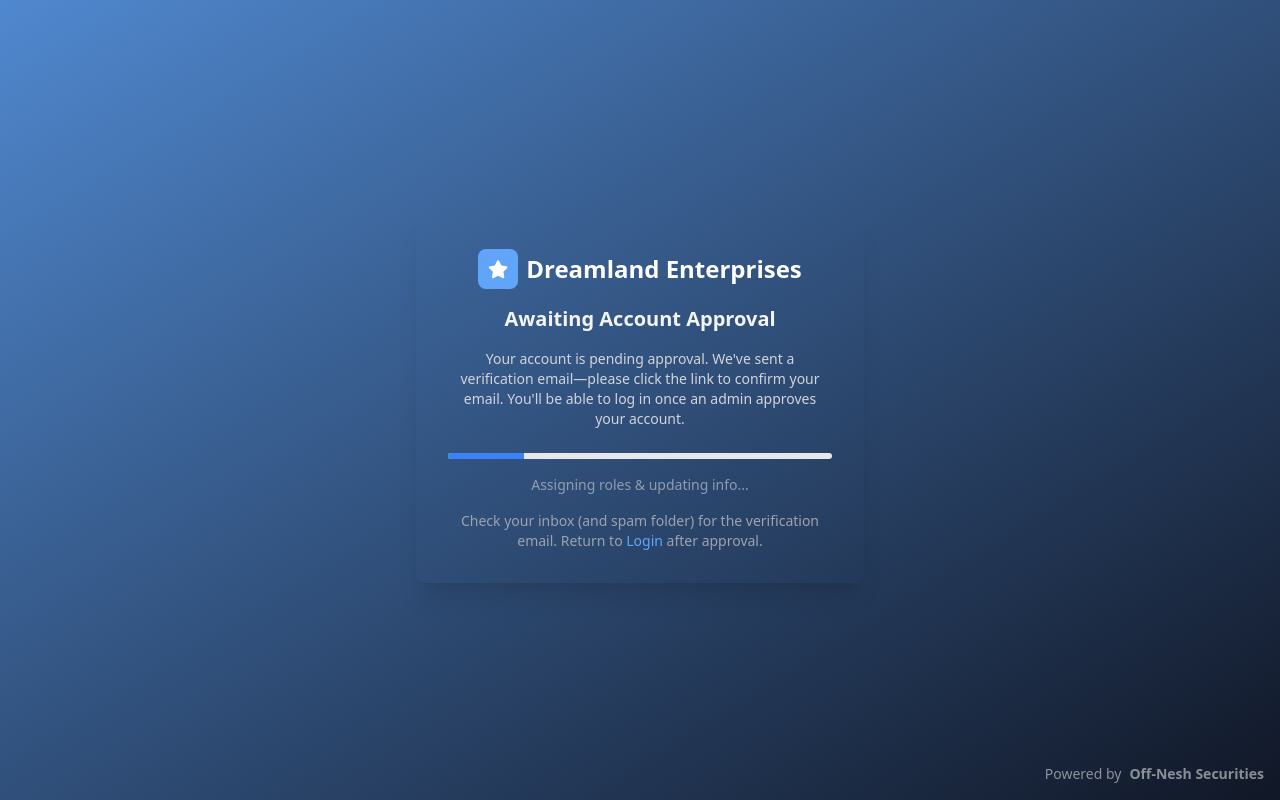
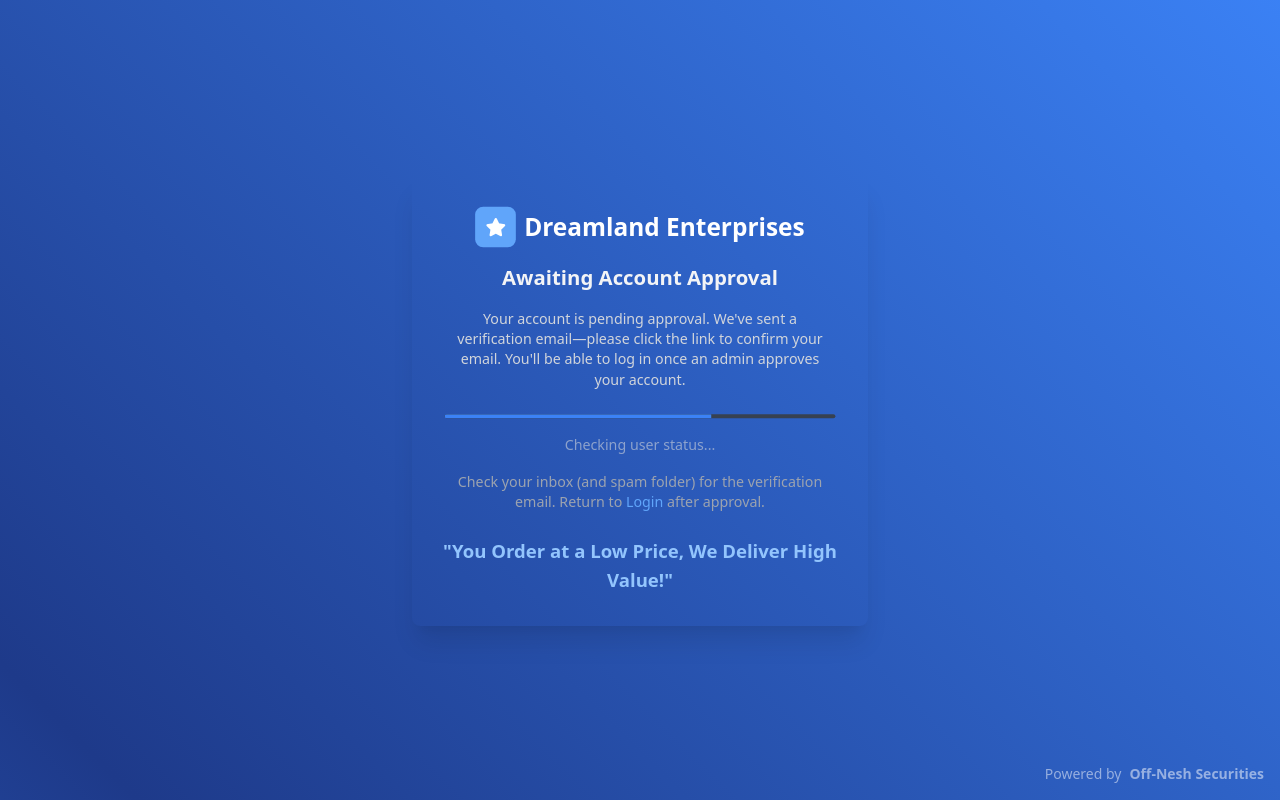
Before and after one commit to off-n3sh/salespos-loading-sheet, a Flask app: template templates/awaiting.html in a window 1280 px wide. Run offline with Flask 3, Linux system fonts and the light colour scheme; the template is opened without the code that fills it: most values are stand-ins (such as "Sample title", 1, 10 or a date in 2020); parts of the project's set-up code (start-up, migrations or seed data) failed here and were passed over; some libraries are stand-ins or nearby versions.

Commit message:
WAKEUP FILTHY

```diff
--- a/app.py
+++ b/app.py
@@ -669,42 +669,49 @@ def login():
 @no_cache
 @login_required
 def dashboard():
+    # Extract query parameters
     page = int(request.args.get('page', 1))
     per_page = 50
     time_filter = request.args.get('time', 'all')
     status_filter = request.args.get('status', 'all')
     search_query = request.args.get('search', '').strip()
 
+    # Initialize Firestore client and set today's date range
     db = firestore.Client()
     now = datetime.now(NAIROBI_TZ)
     today_start = now.replace(hour=0, minute=0, second=0, microsecond=0)
     today_end = today_start + timedelta(days=1)
 
-    # Fetch all orders from Firestore
+    # Fetch all orders for stats calculation
     all_orders_ref = db.collection('orders').order_by('date', direction=firestore.Query.DESCENDING)
     all_orders = list(all_orders_ref.stream())
 
+    # Calculate total, pending, and completed orders
     total_orders = len(all_orders)
     pending_count = sum(1 for doc in all_orders if float(doc.to_dict().get('balance', 0)) > 0)
     completed_count = sum(1 for doc in all_orders if float(doc.to_dict().get('balance', 0)) == 0)
 
-    # Filter orders for sales history
+    # Filter orders for sales history based on status
     orders_ref = db.collection('orders').order_by('date', direction=firestore.Query.DESCENDING)
     if status_filter == 'pending':
         orders_ref = orders_ref.where(filter=FieldFilter('balance', '>', 0))
     elif status_filter == 'completed':
         orders_ref = orders_ref.where(filter=FieldFilter('balance', '>=', -0.001)).where(filter=FieldFilter('balance', '<=', 0.001))
 
+    # Apply search query if provided
     filtered_orders = []
-    matching_order_ids = set()
     if search_query:
         search_lower = search_query.lower()
+        matching_order_ids = set()
+        # Search by salesperson name
         salesperson_orders = orders_ref.where('salesperson_name_lower', '>=', search_lower).where('salesperson_name_lower', '<=', search_lower + '\uf8ff').stream()
+        # Search by shop name
         shop_orders = orders_ref.where('shop_name_lower', '>=', search_lower).where('shop_name_lower', '<=', search_lower + '\uf8ff').stream()
         for doc in salesperson_orders:
             matching_order_ids.add(doc.id)
         for doc in shop_orders:
             matching_order_ids.add(doc.id)
+        # Fetch matching orders
         for doc_id in matching_order_ids:
             doc = db.collection('orders').document(doc_id).get()
             if doc.exists:
@@ -712,7 +719,7 @@ def dashboard():
                 balance = float(order_dict.get('balance', 0))
                 closed_date = process_date(order_dict.get('closed_date'))
                 if balance > 0 and closed_date:
-                    closed_date = None
+                    closed_date = None  # Reset closed_date if balance is positive
                 filtered_orders.append({
                     'doc': doc,
                     'receipt_id': order_dict.get('receipt_id', doc.id),
@@ -727,12 +734,13 @@ def dashboard():
                     'order_type': order_dict.get('order_type', 'wholesale')
                 })
     else:
+        # No search query, fetch all filtered orders
         for doc in orders_ref.stream():
             order_dict = doc.to_dict()
             balance = float(order_dict.get('balance', 0))
             closed_date = process_date(order_dict.get('closed_date'))
             if balance > 0 and closed_date:
-                closed_date = None
+                closed_date = None  # Reset closed_date if balance is positive
             filtered_orders.append({
                 'doc': doc,
                 'receipt_id': order_dict.get('receipt_id', doc.id),
@@ -747,14 +755,15 @@ def dashboard():
                 'order_type': order_dict.get('order_type', 'wholesale')
             })
 
+    # Sort filtered orders by date (descending)
     filtered_orders.sort(key=lambda x: x['date'], reverse=True)
 
-    # Group orders for sales history
+    # Group orders based on time filter
     grouped_orders = []
     if time_filter == 'day':
         days = {}
         for order in filtered_orders:
-            # Use closed_date if the order was closed today, otherwise use order date
+            # Use closed_date for orders closed today, otherwise use order date
             relevant_date = order['closed_date'] if (order['closed_date'] and order['closed_date'] >= today_start and order['closed_date'] < today_end and order['balance'] <= 0) else order['date']
             day_key = relevant_date.strftime('%Y-%m-%d')
             if day_key not in days:
@@ -822,11 +831,12 @@ def dashboard():
             years[year_key]['debt'] += order['balance']
         grouped_orders = list(years.values())
         grouped_orders.sort(key=lambda x: x['rows'][0]['date'], reverse=True)
-    else:
+    else:  # time_filter == 'all'
         total = sum(order['payment'] + order['balance'] for order in filtered_orders)
         debt = sum(order['balance'] for order in filtered_orders)
         grouped_orders = [{'label': 'All Orders', 'rows': filtered_orders, 'total': total, 'debt': debt}]
 
+    # Flatten grouped orders for pagination
     flat_orders = []
     for group in grouped_orders:
         flat_orders.extend([(group['label'], order) for order in group['rows']])
@@ -836,6 +846,7 @@ def dashboard():
     end_idx = start_idx + per_page
     paginated_orders = flat_orders[start_idx:end_idx]
 
+    # Prepare grouped sales history for the template
     grouped_sales_history = []
     current_group = None
     for label, order in paginated_orders:
@@ -848,10 +859,10 @@ def dashboard():
             }
             grouped_sales_history.append(current_group)
         order_copy = order.copy()
-        order_copy.pop('doc', None)
+        order_copy.pop('doc', None)  # Remove Firestore document reference for serialization
         current_group['rows'].append(order_copy)
 
-    # Calculate dashboard stats
+    # Calculate dashboard statistics
     retail_sales_today = 0.0
     wholesale_sales_today = 0.0
     total_debts = 0.0
@@ -861,8 +872,6 @@ def dashboard():
     retail_closed_orders = 0
     wholesale_open_orders = 0
     wholesale_closed_orders = 0
-
-    # Track orders that have had payments counted to avoid double-counting
     orders_with_payment_counted = set()
 
     for order in all_orders:
@@ -874,9 +883,9 @@ def dashboard():
         payment = float(order_dict.get('payment', 0))
         balance = float(order_dict.get('balance', 0))
         if balance > 0 and closed_date:
-            closed_date = None
-
-        # Update open/closed counts
+            closed_date = None  # Reset closed_date if balance is positive
+
+        # Update open/closed counts for today
         if order_date >= today_start and order_date < today_end:
             if balance > 0:
                 open_orders_count += 1
@@ -897,7 +906,7 @@ def dashboard():
 
         # Calculate today's sales
         if order_date >= today_start and order_date < today_end:
-            # Order was created today
+            # Order created today
             if payment > 0:
                 if order_type == 'retail':
                     retail_sales_today += payment
@@ -917,7 +926,7 @@ def dashboard():
                     logger.debug(f"[{now.strftime('%Y-%m-%d %H:%M:%S')}] Order {order_id} (pending, closed today): Added {payment} to wholesale_sales_today. Total now: {wholesale_sales_today}")
                 orders_with_payment_counted.add(order_id)
 
-    # Add amounts from the retail collection, excluding negative values
+    # Add amounts from the retail collection (excluding negative values)
     retail_collection_amounts = [
         float(r.to_dict().get('amount', 0))
         for r in db.collection('retail')
@@ -929,9 +938,10 @@ def dashboard():
         logger.debug(f"[{now.strftime('%Y-%m-%d %H:%M:%S')}] Added {retail_collection_total} from retail collection to retail_sales_today. Total now: {retail_sales_today + retail_collection_total}")
     retail_sales_today += retail_collection_total
 
+    # Calculate total sales for today
     total_sales_today = retail_sales_today + wholesale_sales_today
 
-    # Final summary log
+    # Log final sales totals
     logger.debug(f"[{now.strftime('%Y-%m-%d %H:%M:%S')}] Final totals - Retail sales today: {retail_sales_today}, Wholesale sales today: {wholesale_sales_today}, Total sales today: {total_sales_today}, Total debts: {total_debts}")
 
     # Fetch expenses
@@ -948,11 +958,12 @@ def dashboard():
     total_expenses = sum(e['amount'] for e in expenses)
     expenses_count = len(expenses)
 
+    # Adjust total items and pages if viewing expenses
     if status_filter == 'expenses':
         total_items = expenses_count
         total_pages = (total_items + per_page - 1) // per_page if total_items > 0 else 1
 
-    # Fetch notifications
+    # Fetch notifications for the current user
     user_id = session['user'].get('uid', '')
     notifications_ref = db.collection('notifications').where('recipient', '==', user_id).order_by('timestamp', direction=firestore.Query.DESCENDING).limit(10).stream()
     notifications = []
@@ -969,6 +980,7 @@ def dashboard():
             'read': notif_dict.get('read', False)
         })
 
+    # Render the dashboard template with all required variables
     return render_template(
         'dashboard.html',
         user=session['user'],
@@ -999,7 +1011,9 @@ def dashboard():
         retail_closed_orders=retail_closed_orders,
         wholesale_open_orders=wholesale_open_orders,
         wholesale_closed_orders=wholesale_closed_orders,
-        firebase_config=firebase_config
+        firebase_config=firebase_config,
+        today_start=today_start,  # Pass today_start for template use
+        today_end=today_end       # Pass today_end for template use
     )
 
 @app.route('/orders', methods=['GET', 'POST'])
--- a/templates/awaiting.html
+++ b/templates/awaiting.html
@@ -7,10 +7,55 @@
     <link href="https://cdnjs.cloudflare.com/ajax/libs/tailwindcss/2.2.19/tailwind.min.css" rel="stylesheet">
     <link rel="stylesheet" href="https://cdnjs.cloudflare.com/ajax/libs/font-awesome/6.0.0/css/all.min.css">
     <link href="{{ url_for('static', filename='css/awaiting.css') }}" rel="stylesheet">
+    <style>
+        /* Animated gradient background */
+        body {
+            background: linear-gradient(45deg, #1e3a8a, #3b82f6, #1e3a8a, #3b82f6);
+            background-size: 400%;
+            animation: gradientAnimation 15s ease infinite;
+        }
+
+        @keyframes gradientAnimation {
+            0% { background-position: 0% 50%; }
+            50% { background-position: 100% 50%; }
+            100% { background-position: 0% 50%; }
+        }
+
+        /* Subtle pulse animation for the card */
+        .card {
+            animation: pulse 2s infinite;
+        }
+
+        @keyframes pulse {
+            0% { transform: scale(1); }
+            50% { transform: scale(1.02); }
+            100% { transform: scale(1); }
+        }
+
+        /* Loading bar animation */
+        .loading-bar {
+            background: #374151;
+            height: 4px;
+            border-radius: 2px;
+            overflow: hidden;
+        }
+
+        .loading-bar-fill {
+            width: 0;
+            height: 100%;
+            background: #3b82f6;
+            animation: load 3s infinite;
+        }
+
+        @keyframes load {
+            0% { width: 0; }
+            50% { width: 100%; }
+            100% { width: 0; }
+        }
+    </style>
 </head>
-<body class="bg-gray-900 min-h-screen flex items-center justify-center">
+<body class="min-h-screen flex items-center justify-center">
     <div class="fixed inset-0 overflow-hidden z-0">
-        <div class="absolute inset-0 bg-gradient-to-br from-blue-400 to-gray-900 opacity-80"></div>
         <!-- Watermark: Powered by Off-Nesh Securities -->
         <div class="absolute bottom-4 right-4 text-white opacity-50 text-sm flex items-center space-x-2">
             <span>Powered by</span>
@@ -18,7 +63,7 @@
         </div>
     </div>
 
-    <div class="w-full max-w-md bg-white/10 backdrop-blur-sm p-8 rounded-lg shadow-xl z-10 animate-slide-in">
+    <div class="w-full max-w-md bg-white/10 backdrop-blur-sm p-8 rounded-lg shadow-xl z-10 card">
         <div class="text-center">
             <div class="flex items-center justify-center mb-4">
                 <div class="h-10 w-10 rounded-lg bg-blue-400 flex items-center justify-center">
@@ -31,40 +76,79 @@
             <div class="loading-bar mb-4">
                 <div class="loading-bar-fill"></div>
             </div>
-            <p class="text-sm text-gray-300 loading-text">Assigning roles & updating info...</p>
+            <p class="text-sm text-gray-300 loading-text">Checking user status...</p>
             <p class="text-sm text-gray-400 mt-4">Check your inbox (and spam folder) for the verification email. Return to <a href="/login" class="text-blue-400 hover:underline">Login</a> after approval.</p>
+            <!-- Catchy Tagline -->
+            <p class="text-lg font-semibold text-blue-300 mt-6 animate-pulse">"You Order at a Low Price, We Deliver High Value!"</p>
         </div>
     </div>
 
     <script>
-        // Function to check approval status
-        function checkApprovalStatus() {
+        // Dynamic loading messages
+        const loadingMessages = [
+            "Checking user status...",
+            "Verifying email confirmation...",
+            "Approving privileges...",
+            "Setting up your profile...",
+            "Assigning roles & permissions...",
+            "Syncing with admin panel...",
+            "Preparing your dashboard...",
+            "Ensuring secure access..."
+        ];
+
+        let messageIndex = 0;
+        const loadingText = document.querySelector('.loading-text');
+
+        function updateLoadingMessage() {
+            loadingText.textContent = loadingMessages[messageIndex];
+            messageIndex = (messageIndex + 1) % loadingMessages.length;
+        }
+
+        // Update loading message every 3 seconds
+        setInterval(updateLoadingMessage, 3000);
+        updateLoadingMessage();
+
+        // Function to check approval status with exponential backoff
+        function checkApprovalStatus(attempt = 1, maxAttempts = 20) {
             fetch('/check_approval_status', {
                 method: 'POST',
                 headers: {
                     'Content-Type': 'application/json'
                 },
-                body: JSON.stringify({ email: "{{ user_email }}" })  // Pass email from template
+                body: JSON.stringify({ email: "{{ user_email }}" })
             })
             .then(response => {
                 if (!response.ok) {
-                    throw new Error('Failed to check approval status');
+                    throw new Error(`HTTP error! Status: ${response.status}`);
                 }
                 return response.json();
             })
             .then(data => {
                 if (data.status === 'approved') {
-                    // Redirect to login page if approved
+                    console.log('User approved, redirecting to /login');
                     window.location.href = '/login';
+                } else {
+                    console.log('User status:', data.status);
+                    if (attempt < maxAttempts) {
+                        const delay = Math.min(10000 * Math.pow(2, attempt - 1), 300000);
+                        console.log(`Scheduling next check in ${delay/1000} seconds`);
+                        setTimeout(() => checkApprovalStatus(attempt + 1, maxAttempts), delay);
+                    } else {
+                        console.log('Max attempts reached, stopping polling');
+                        loadingText.textContent =
+                            'Approval taking longer than expected. Please try logging in later or contact support.';
+                    }
                 }
             })
             .catch(error => {
                 console.error('Error checking approval status:', error);
+                if (attempt < maxAttempts) {
+                    const delay = Math.min(10000 * Math.pow(2, attempt - 1), 300000);
+                    console.log(`Error occurred, retrying in ${delay/1000} seconds`);
+                    setTimeout(() => checkApprovalStatus(attempt + 1, maxAttempts), delay);
+                }
             });
         }
-
-        // Poll for approval status every 10 seconds
-        setInterval(checkApprovalStatus, 10000);
 
         // Check immediately on page load
         checkApprovalStatus();
```
